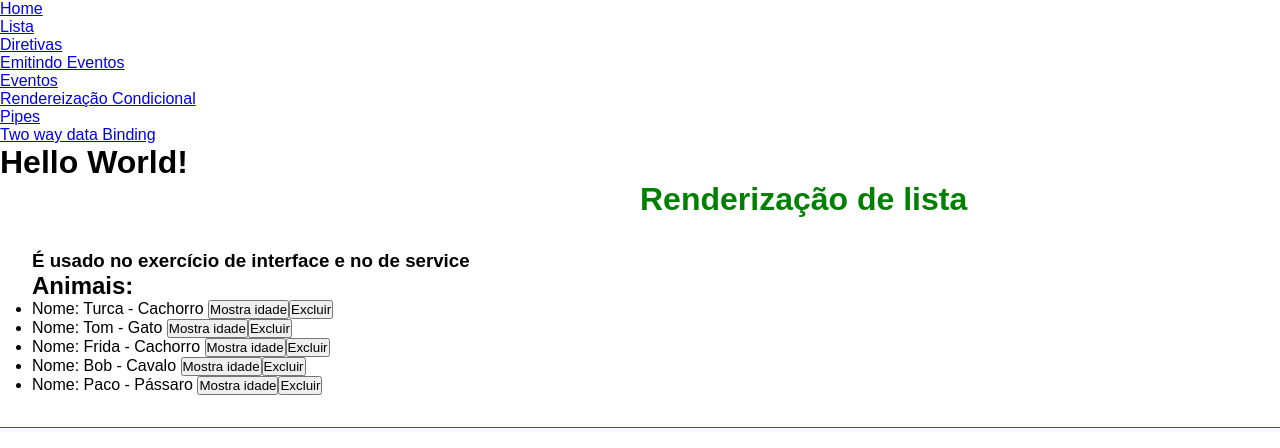
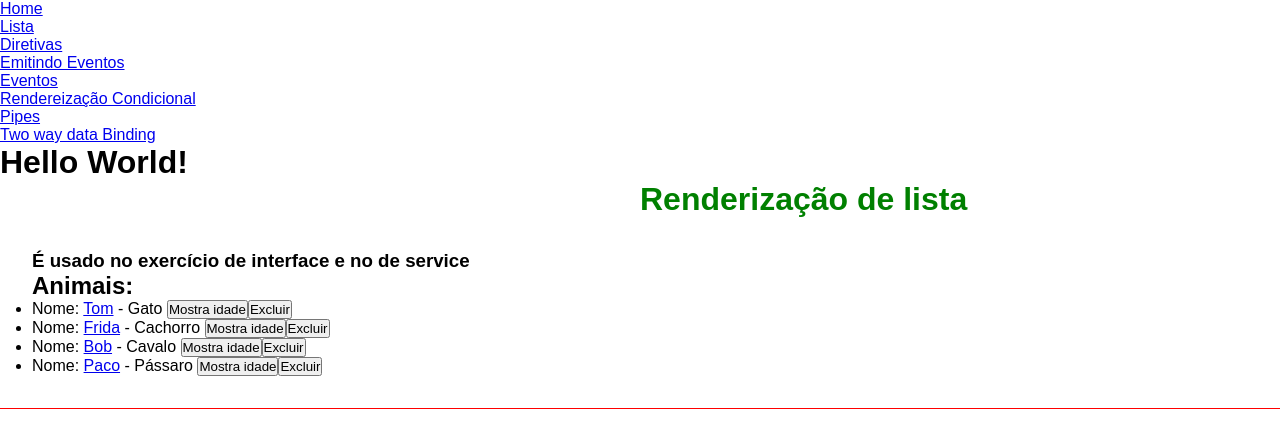
Before and after one commit to diogovaladao/angular, an Angular app in the folder curso-angular/: page /list in a window 1280 px wide. Shown: the top 448 px of the page. Built offline with nearby package versions, Linux system fonts and the light colour scheme; data requests are answered from the project's data file.

Commit message:
exclusão de registro
finalizado o estudo introdutório

```diff
--- a/curso-angular/db.json
+++ b/curso-angular/db.json
@@ -1,9 +1,28 @@
 {
-    "animals": [
-        {"id": 1, "name": "Turca", "type": "Cachorro", "age": 4},
-        {"id": 2, "name": "Tom", "type": "Gato", "age": 10},
-        {"id": 3, "name": "Frida", "type": "Cachorro", "age": 11},
-        {"id": 4, "name": "Bob", "type": "Cavalo", "age": 2},
-        {"id": 5, "name": "Paco", "type": "Pássaro", "age": 1}
-    ]
+  "animals": [
+    {
+      "id": 2,
+      "name": "Tom",
+      "type": "Gato",
+      "age": 10
+    },
+    {
+      "id": 3,
+      "name": "Frida",
+      "type": "Cachorro",
+      "age": 11
+    },
+    {
+      "id": 4,
+      "name": "Bob",
+      "type": "Cavalo",
+      "age": 2
+    },
+    {
+      "id": 5,
+      "name": "Paco",
+      "type": "Pássaro",
+      "age": 1
+    }
+  ]
 }
--- a/curso-angular/src/app/app-routing-module.ts
+++ b/curso-angular/src/app/app-routing-module.ts
@@ -8,10 +8,12 @@ import { EventosComponent } from "./components/eventos/eventos.component";
 import { IfRenderComponent } from "./components/if-render/if-render.component";
 import { PipesComponent } from "./components/pipes/pipes.component";
 import { TwoWayBindingComponent } from "./components/two-way-binding/two-way-binding.component";
+import { ItemDetailComponent } from "./components/item-detail/item-detail.component";
 
 const routes: Routes = [
     {path: '', component: FirstComponentComponent},
     {path: 'list', component: ListRenderComponent},
+    {path: 'list/:id', component: ItemDetailComponent},
     {path: 'diretivas', component: DirectivasComponent},
     {path: 'emiter', component: EmiterComponent},
     {path: 'eventos', component: EventosComponent},
--- a/curso-angular/src/app/app.module.ts
+++ b/curso-angular/src/app/app.module.ts
@@ -15,6 +15,7 @@ import { ChangeNumberComponent } from './components/change-number/change-number.
 import { ListRenderComponent } from './components/list-render/list-render.component';
 import { PipesComponent } from './components/pipes/pipes.component';
 import { TwoWayBindingComponent } from './components/two-way-binding/two-way-binding.component';
+import { ItemDetailComponent } from './components/item-detail/item-detail.component';
 
 @NgModule({
   declarations: [
@@ -28,7 +29,8 @@ import { TwoWayBindingComponent } from './components/two-way-binding/two-way-bin
     ChangeNumberComponent,
     ListRenderComponent,
     PipesComponent,
-    TwoWayBindingComponent
+    TwoWayBindingComponent,
+    ItemDetailComponent
   ],
   imports: [
     BrowserModule,
--- /dev/null
+++ b/curso-angular/src/app/components/item-detail/item-detail.component.html
@@ -0,0 +1,6 @@
+<div *ngIf="animal" class="class">
+    <p>ID: {{animal.id}}</p>
+    <h2>{{animal.name}}</h2>
+    <p>Tipo: {{animal.type}}</p>
+    <p>Idade: <strong *ngIf="animal.age > 1; else singular">{{animal.age}} anos</strong></p>
+    <ng-template #singular><strong>{{animal.age}} ano</strong></ng-template>
--- /dev/null
+++ b/curso-angular/src/app/components/item-detail/item-detail.component.ts
@@ -0,0 +1,27 @@
+import { Component, OnInit } from '@angular/core';
+import { Animal } from 'src/app/Animal';
+import { ActivatedRoute } from '@angular/router';
+import { ListService } from 'src/app/services/list.service';
+
+@Component({
+  selector: 'app-item-detail',
+  templateUrl: './item-detail.component.html',
+  styleUrls: ['./item-detail.component.css']
+})
+export class ItemDetailComponent implements OnInit {
+
+  animal?: Animal;
+
+  constructor(private listService: ListService, private route: ActivatedRoute) {
+    this.getAnimal()
+  }
+
+  ngOnInit(): void {
+  }
+
+  getAnimal(){
+    const id = Number(this.route.snapshot.paramMap.get("id"));
+    this.listService.getItem(id).subscribe((animal) => (this.animal = animal));
+  }
+
+}
--- a/curso-angular/src/app/components/list-render/list-render.component.html
+++ b/curso-angular/src/app/components/list-render/list-render.component.html
@@ -4,7 +4,7 @@
     <h2>Animais:</h2>
     <ul>
         <li *ngFor="let animal of animals">
-            Nome: {{animal.name}} - {{animal.type}}
+            Nome: <a routerLink="/list/{{animal.id}}">{{animal.name}}</a> - {{animal.type}}
             <button (click)="mostraIdade(animal)">Mostra idade</button>
             <button (click)="removeAnimal(animal)">Excluir</button>
         </li>
--- a/curso-angular/src/app/components/list-render/list-render.component.ts
+++ b/curso-angular/src/app/components/list-render/list-render.component.ts
@@ -27,8 +27,8 @@ export class ListRenderComponent implements OnInit {
   }
 
   removeAnimal(animal: Animal){
-    console.log("Removendo animal...")
-    this.animals = this.listService.remove(this.animals, animal);
+    this.animals = this.animals.filter((a) => animal.name !== a.name);
+    this.listService.remove(animal.id).subscribe();
   }
 
   getAnimals(): void{
--- a/curso-angular/src/app/services/list.service.ts
+++ b/curso-angular/src/app/services/list.service.ts
@@ -12,11 +12,15 @@ private apiUrl = 'http://localhost:3000/animals';
 
   constructor(private http: HttpClient) { }
 
-  remove(animals: Animal[], animal: Animal){
-    return animals.filter((a) => animal.name !== a.name);
+  remove(id: number){
+    return this.http.delete<Animal>(`${this.apiUrl}/${id}`);
   }
 
   getAll(): Observable<Animal[]> {
     return this.http.get<Animal[]>(this.apiUrl)
   }
+
+  getItem(id: number): Observable<Animal>{
+    return this.http.get<Animal>(`${this.apiUrl}/${id}`);
+  }
 }
```
Also changed, not shown: curso-angular/src/app/Animal.ts (+4 -3 lines), curso-angular/src/app/components/item-detail/item-detail.component.css (added).
